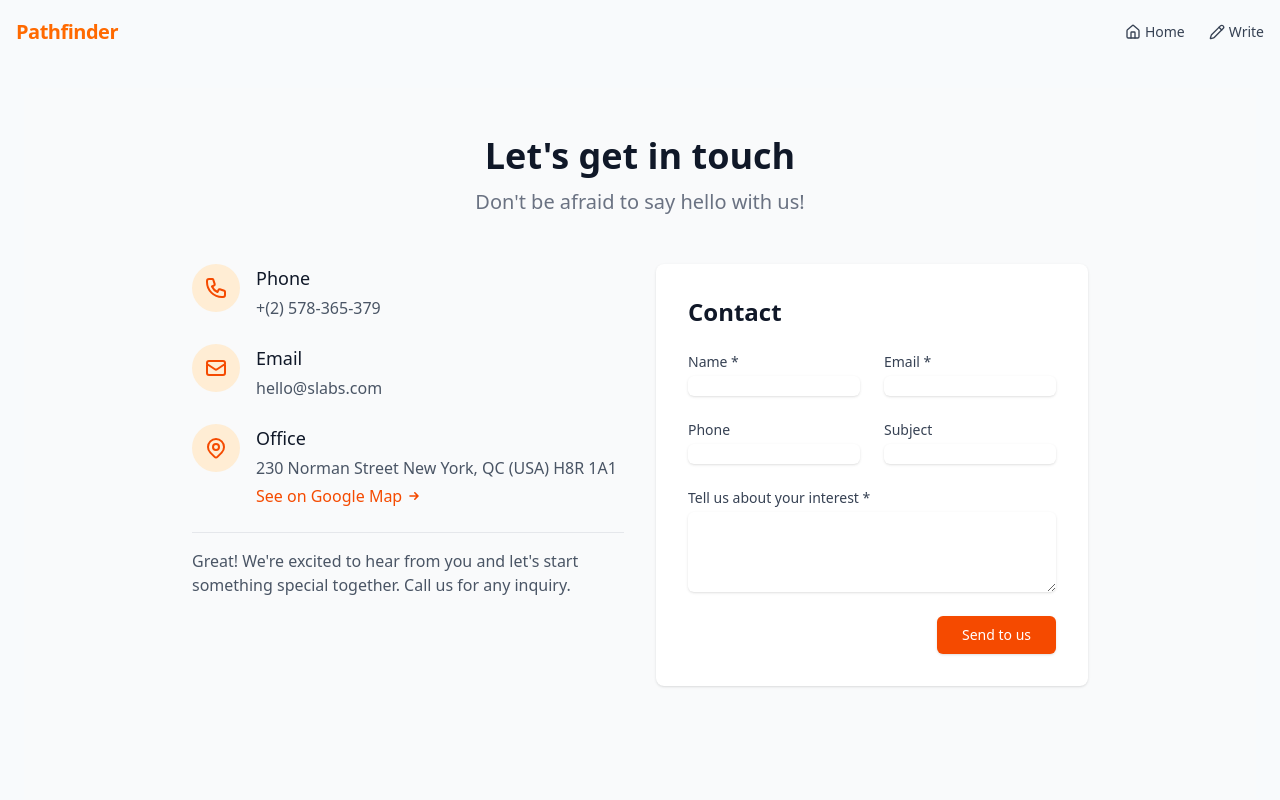
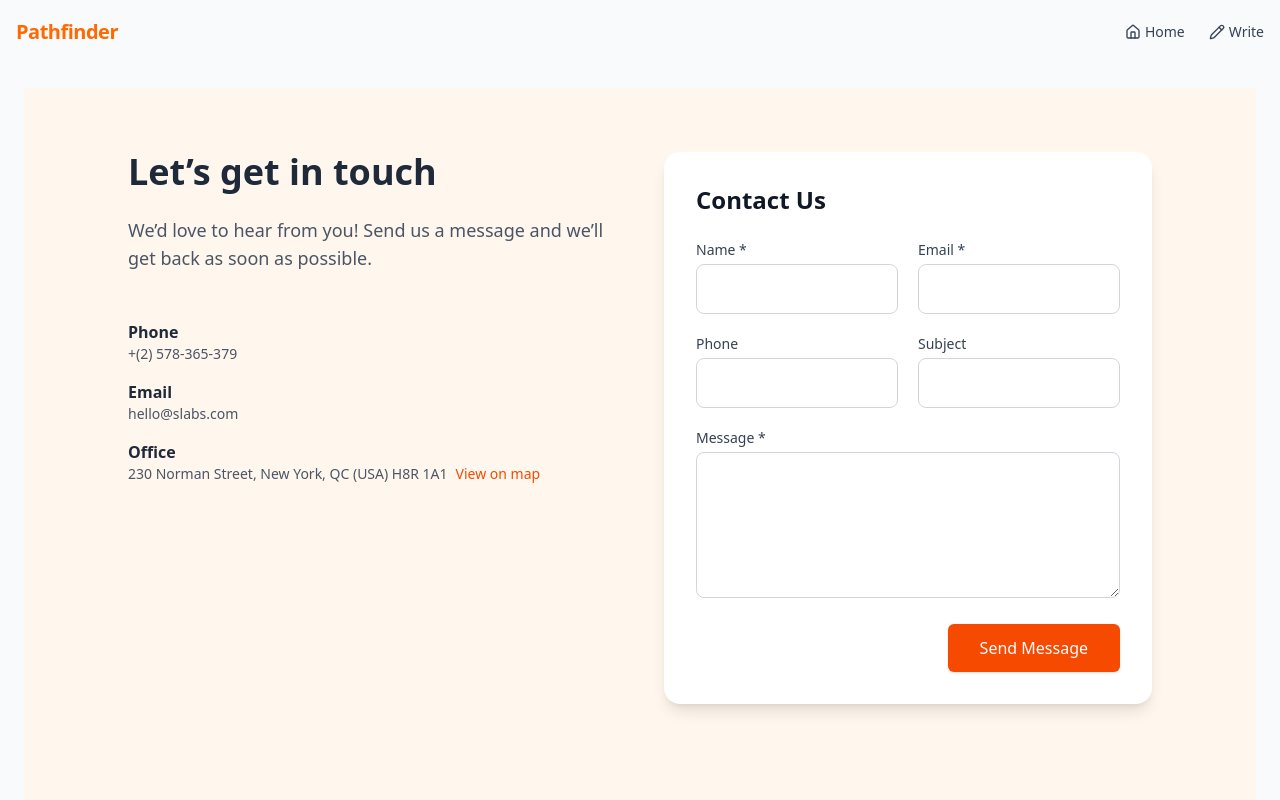
Before and after one commit to Rabie-Lafkir/blogerClient, a React (Vite) app: page /contact in a window 1280 px wide. Shown: the top 800 px of the page. Built offline with nearby package versions, Linux system fonts and the light colour scheme.

Commit message:
Updating Contact page

```diff
--- a/src/pages/Contact.tsx
+++ b/src/pages/Contact.tsx
@@ -7,9 +7,8 @@ export default function ContactPage() {
     phone: '',
     email: '',
     subject: '',
-    message: ''
+    message: '',
   });
-
   const [errors, setErrors] = useState<Record<string, string>>({});
   const [isSubmitting, setIsSubmitting] = useState(false);
   const [isSuccess, setIsSuccess] = useState(false);
@@ -22,7 +21,6 @@ export default function ContactPage() {
 
   const validate = () => {
     const newErrors: Record<string, string> = {};
-
     if (!formData.name.trim()) newErrors.name = 'Name is required';
     if (!formData.email.trim()) {
       newErrors.email = 'Email is required';
@@ -40,167 +38,94 @@ export default function ContactPage() {
     if (!validate()) return;
 
     setIsSubmitting(true);
-
-    // Simulate API call
     setTimeout(() => {
       setIsSubmitting(false);
       setIsSuccess(true);
-      setFormData({
-        name: '',
-        phone: '',
-        email: '',
-        subject: '',
-        message: ''
-      });
+      setFormData({ name: '', phone: '', email: '', subject: '', message: '' });
     }, 1500);
   };
 
   return (
-    <div className="min-h-screen bg-gray-50 py-12 px-4 sm:px-6 lg:px-8">
-      <div className="max-w-4xl mx-auto">
-        <div className="text-center mb-12">
-          <h1 className="text-3xl font-bold text-gray-900 sm:text-4xl">Let's get in touch</h1>
-          <p className="mt-3 text-xl text-gray-500">
-            Don't be afraid to say hello with us!
+    <div className="min-h-screen bg-orange-50 dark:bg-neutral-900 px-6 py-16 transition-colors">
+      <div className="max-w-5xl mx-auto grid lg:grid-cols-2 gap-12">
+        {/* Contact Text + Info */}
+        <div className="space-y-6 text-gray-800 dark:text-gray-100">
+          <h1 className="text-4xl font-bold">Let’s get in touch</h1>
+          <p className="text-lg text-gray-600 dark:text-gray-300">
+            We’d love to hear from you! Send us a message and we’ll get back as soon as possible.
           </p>
-        </div>
 
-        <div className="grid grid-cols-1 gap-8 lg:grid-cols-2">
-          {/* Contact Information */}
-          <div className="space-y-6">
-            <div className="flex items-start">
-              <div className="flex-shrink-0 bg-orange-100 p-3 rounded-full">
-                <svg className="h-6 w-6 text-orange-600" fill="none" viewBox="0 0 24 24" stroke="currentColor">
-                  <path strokeLinecap="round" strokeLinejoin="round" strokeWidth={2} d="M3 5a2 2 0 012-2h3.28a1 1 0 01.948.684l1.498 4.493a1 1 0 01-.502 1.21l-2.257 1.13a11.042 11.042 0 005.516 5.516l1.13-2.257a1 1 0 011.21-.502l4.493 1.498a1 1 0 01.684.949V19a2 2 0 01-2 2h-1C9.716 21 3 14.284 3 6V5z" />
-                </svg>
-              </div>
-              <div className="ml-4">
-                <h3 className="text-lg font-medium text-gray-900">Phone</h3>
-                <p className="mt-1 text-gray-600">+(2) 578-365-379</p>
-              </div>
-            </div>
-
-            <div className="flex items-start">
-              <div className="flex-shrink-0 bg-orange-100 p-3 rounded-full">
-                <svg className="h-6 w-6 text-orange-600" fill="none" viewBox="0 0 24 24" stroke="currentColor">
-                  <path strokeLinecap="round" strokeLinejoin="round" strokeWidth={2} d="M3 8l7.89 5.26a2 2 0 002.22 0L21 8M5 19h14a2 2 0 002-2V7a2 2 0 00-2-2H5a2 2 0 00-2 2v10a2 2 0 002 2z" />
-                </svg>
-              </div>
-              <div className="ml-4">
-                <h3 className="text-lg font-medium text-gray-900">Email</h3>
-                <p className="mt-1 text-gray-600">hello@slabs.com</p>
-              </div>
-            </div>
-
-            <div className="flex items-start">
-              <div className="flex-shrink-0 bg-orange-100 p-3 rounded-full">
-                <svg className="h-6 w-6 text-orange-600" fill="none" viewBox="0 0 24 24" stroke="currentColor">
-                  <path strokeLinecap="round" strokeLinejoin="round" strokeWidth={2} d="M17.657 16.657L13.414 20.9a1.998 1.998 0 01-2.827 0l-4.244-4.243a8 8 0 1111.314 0z" />
-                  <path strokeLinecap="round" strokeLinejoin="round" strokeWidth={2} d="M15 11a3 3 0 11-6 0 3 3 0 016 0z" />
-                </svg>
-              </div>
-              <div className="ml-4">
-                <h3 className="text-lg font-medium text-gray-900">Office</h3>
-                <p className="mt-1 text-gray-600">230 Norman Street New York, QC (USA) H8R 1A1</p>
-                <Link to="#" className="mt-1 inline-flex items-center text-orange-600 hover:text-orange-500">
-                  See on Google Map
-                  <svg className="ml-1 h-4 w-4" fill="currentColor" viewBox="0 0 20 20">
-                    <path fillRule="evenodd" d="M10.293 5.293a1 1 0 011.414 0l4 4a1 1 0 010 1.414l-4 4a1 1 0 01-1.414-1.414L12.586 11H5a1 1 0 110-2h7.586l-2.293-2.293a1 1 0 010-1.414z" clipRule="evenodd" />
-                  </svg>
-                </Link>
-              </div>
-            </div>
-
-            <div className="pt-4 border-t border-gray-200">
-              <p className="text-gray-600">
-                Great! We're excited to hear from you and let's start something special together.
-                Call us for any inquiry.
-              </p>
+          <div className="space-y-4 pt-6">
+            <ContactInfo label="Phone" value="+(2) 578-365-379" />
+            <ContactInfo label="Email" value="hello@slabs.com" />
+            <ContactInfo
+              label="Office"
+              value="230 Norman Street, New York, QC (USA) H8R 1A1"
+              linkText="View on map"
+            />
           </div>
         </div>
 
         {/* Contact Form */}
-          <div className="bg-white shadow rounded-lg p-6 sm:p-8">
-            <h2 className="text-2xl font-bold text-gray-900 mb-6">Contact</h2>
+        <div className="bg-white dark:bg-neutral-800 p-8 rounded-2xl shadow-lg">
+          <h2 className="text-2xl font-semibold text-gray-900 dark:text-white mb-6">Contact Us</h2>
 
           {isSuccess && (
-              <div className="mb-6 p-4 bg-green-50 text-green-800 rounded-md">
-                Message sent successfully! We'll contact you soon.
+            <div className="mb-6 p-4 bg-green-50 dark:bg-green-200 text-green-800 rounded-md">
+              Message sent successfully!
             </div>
           )}
 
-            <form onSubmit={handleSubmit} className="space-y-6">
-              <div className="grid grid-cols-1 gap-6 sm:grid-cols-2">
-                <div>
-                  <label htmlFor="name" className="block text-sm font-medium text-gray-700">
-                    Name *
-                  </label>
-                  <input
+          <form onSubmit={handleSubmit} className="space-y-5">
+            <div className="grid grid-cols-1 md:grid-cols-2 gap-5">
+              <InputField
+                label="Name *"
+                name="name"
                 type="text"
-                    name="name"
-                    id="name"
                 value={formData.name}
                 onChange={handleChange}
-                    className={`mt-1 block w-full rounded-md ${errors.name ? 'border-red-500' : 'border-gray-300'} shadow-sm focus:border-orange-500 focus:ring-orange-500 sm:text-sm`}
+                error={errors.name}
               />
-                  {errors.name && <p className="mt-1 text-sm text-red-600">{errors.name}</p>}
-                </div>
-
-                <div>
-                  <label htmlFor="email" className="block text-sm font-medium text-gray-700">
-                    Email *
-                  </label>
-                  <input
+              <InputField
+                label="Email *"
+                name="email"
                 type="email"
-                    name="email"
-                    id="email"
                 value={formData.email}
                 onChange={handleChange}
-                    className={`mt-1 block w-full rounded-md ${errors.email ? 'border-red-500' : 'border-gray-300'} shadow-sm focus:border-orange-500 focus:ring-orange-500 sm:text-sm`}
+                error={errors.email}
               />
-                  {errors.email && <p className="mt-1 text-sm text-red-600">{errors.email}</p>}
-                </div>
-
-                <div>
-                  <label htmlFor="phone" className="block text-sm font-medium text-gray-700">
-                    Phone
-                  </label>
-                  <input
+              <InputField
+                label="Phone"
+                name="phone"
                 type="tel"
-                    name="phone"
-                    id="phone"
                 value={formData.phone}
                 onChange={handleChange}
-                    className="mt-1 block w-full rounded-md border-gray-300 shadow-sm focus:border-orange-500 focus:ring-orange-500 sm:text-sm"
+              />
+              <InputField
+                label="Subject"
+                name="subject"
+                type="text"
+                value={formData.subject}
+                onChange={handleChange}
               />
             </div>
 
+            {/* Message Textarea */}
             <div>
-                  <label htmlFor="subject" className="block text-sm font-medium text-gray-700">
-                    Subject
-                  </label>
-                  <input
-                    type="text"
-                    name="subject"
-                    id="subject"
-                    value={formData.subject}
-                    onChange={handleChange}
-                    className="mt-1 block w-full rounded-md border-gray-300 shadow-sm focus:border-orange-500 focus:ring-orange-500 sm:text-sm"
-                  />
-                </div>
-              </div>
-
-              <div>
-                <label htmlFor="message" className="block text-sm font-medium text-gray-700">
-                  Tell us about your interest *
+              <label htmlFor="message" className="block text-sm font-medium mb-1 text-gray-700 dark:text-gray-200">
+                Message *
               </label>
               <textarea
                 id="message"
                 name="message"
-                  rows={4}
+                rows={5}
                 value={formData.message}
                 onChange={handleChange}
-                  className={`mt-1 block w-full rounded-md ${errors.message ? 'border-red-500' : 'border-gray-300'} shadow-sm focus:border-orange-500 focus:ring-orange-500 sm:text-sm`}
+                className={`w-full rounded-lg border px-4 py-3 text-base transition
+                  bg-white dark:bg-neutral-700
+                  text-gray-800 dark:text-white
+                  ${errors.message ? 'border-red-500' : 'border-gray-300 dark:border-orange-300'}
+                  focus:ring-orange-500 focus:border-orange-500 outline-none`}
               />
               {errors.message && <p className="mt-1 text-sm text-red-600">{errors.message}</p>}
             </div>
@@ -209,15 +134,54 @@ export default function ContactPage() {
               <button
                 type="submit"
                 disabled={isSubmitting}
-                  className="inline-flex justify-center rounded-md border border-transparent bg-orange-600 py-2 px-6 text-sm font-medium text-white shadow-sm hover:bg-orange-700 focus:outline-none focus:ring-2 focus:ring-orange-500 focus:ring-offset-2 disabled:opacity-50"
+                className="bg-orange-600 hover:bg-orange-700 text-white font-medium py-3 px-8 rounded-md shadow transition disabled:opacity-50"
               >
-                  {isSubmitting ? 'Sending...' : 'Send to us'}
+                {isSubmitting ? 'Sending…' : 'Send Message'}
               </button>
             </div>
           </form>
         </div>
       </div>
     </div>
+  );
+}
+
+/* Helper Components */
+function InputField({ label, name, value, onChange, error, type = 'text' }: any) {
+  return (
+    <div className="flex flex-col">
+      <label htmlFor={name} className="text-sm font-medium mb-1 text-gray-700 dark:text-gray-200">
+        {label}
+      </label>
+      <input
+        id={name}
+        name={name}
+        type={type}
+        value={value}
+        onChange={onChange}
+        className={`w-full rounded-lg border px-4 py-3 text-base transition
+          bg-white dark:bg-neutral-700
+          text-gray-800 dark:text-white
+          ${error ? 'border-red-500' : 'border-gray-300 dark:border-orange-300'}
+          focus:ring-orange-500 focus:border-orange-500 outline-none`}
+      />
+      {error && <p className="mt-1 text-sm text-red-600">{error}</p>}
     </div>
   );
 }
+
+function ContactInfo({ label, value, linkText }: { label: string; value: string; linkText?: string }) {
+  return (
+    <div>
+      <h3 className="text-base font-semibold">{label}</h3>
+      <p className="text-sm text-gray-600 dark:text-gray-400">
+        {value}
+        {linkText && (
+          <Link to="#" className="ml-2 text-orange-600 dark:text-orange-400 hover:underline text-sm">
+            {linkText}
+          </Link>
+        )}
+      </p>
+    </div>
+  );
+}
```
Lines whose indentation alone changed are shown as unchanged.
